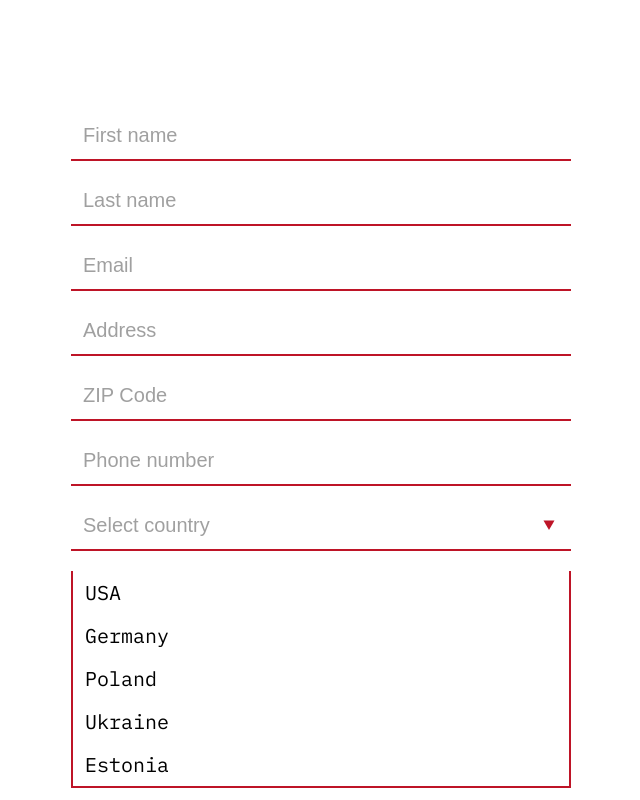
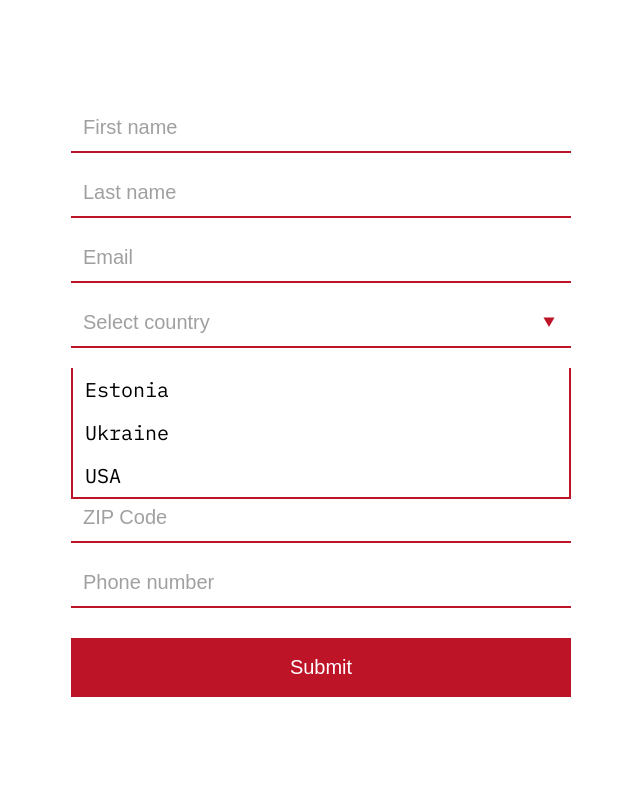
Before and after one commit to Vo7kov/form-validation-practice, a React (Create React App) app: page / in a window 1280 px wide. Both pictures are taken after a click on the button "Select country". Shown: the whole page, without its empty margins (319-959 px from the left). Built offline with nearby package versions, Linux system fonts and the light colour scheme.

Commit message:
added normal dropdowns

```diff
--- a/src/Components/Dropdown/Dropdown.scss
+++ b/src/Components/Dropdown/Dropdown.scss
@@ -47,6 +47,10 @@
     &--selected {
       color: $black;
     }
+
+    &--disabled {
+      cursor: not-allowed;
+    }
   }
 
   &__list {
--- a/src/Components/Dropdown/Dropdown.tsx
+++ b/src/Components/Dropdown/Dropdown.tsx
@@ -1,4 +1,4 @@
-import React, { useState, useEffect, useRef } from 'react';
+import React, { useState } from 'react';
 
 import { DropdownButton } from './DropdownButton/DropdownButton';
 import { DropdownList } from './DropdownList/DropdownList';
@@ -7,23 +7,20 @@ import './Dropdown.scss';
 
 type Props = {
   options: string[],
+  placeholder: string,
+  disabled?: boolean,
   onChange: (item: string) => void,
 };
 
-export const Dropdown: React.FC<Props> = ({ options, onChange }) => {
+export const Dropdown: React.FC<Props> = ({
+  options,
+  onChange,
+  placeholder,
+  disabled = false,
+}) => {
   const [isSelected, setIsSelected] = useState(false);
   const [isOpened, setOpen] = useState(false);
   const [dropdownValue, setValue] = useState('');
-
-  const dropdownButton = useRef(null);
-
-  useEffect(() => {
-    document.addEventListener('keydown', (event) => {
-      if (event.key === 'Escape' || event.target !== dropdownButton.current) {
-        setOpen(false);
-      }
-    });
-  }, []);
 
   return (
     <div className="dropdown">
@@ -31,7 +28,8 @@ export const Dropdown: React.FC<Props> = ({ options, onChange }) => {
         isSelected={isSelected}
         setOpen={setOpen}
         value={dropdownValue}
-        el={dropdownButton}
+        placeholder={placeholder}
+        disabled={disabled}
       />
 
       {isOpened && (
--- a/src/Components/Dropdown/DropdownButton/DropdownButton.tsx
+++ b/src/Components/Dropdown/DropdownButton/DropdownButton.tsx
@@ -1,30 +1,68 @@
-import React from 'react';
+import React, { useEffect, useRef, useState } from 'react';
 import classNames from 'classnames';
 
 type Props = {
-  isSelected: boolean;
-  setOpen: (param: any) => void;
-  value: string;
-  el: any,
+  isSelected: boolean,
+  value: string,
+  placeholder: string,
+  disabled: boolean,
+  setOpen: React.Dispatch<React.SetStateAction<boolean>>;
 };
 
 export const DropdownButton: React.FC<Props> = ({
   isSelected,
+  value,
+  placeholder,
+  disabled,
   setOpen,
-  value,
-  el,
-}) => (
+}) => {
+  const dropdownRef = useRef<HTMLButtonElement>(null);
+  const [isDropdownFocused, setDropdownFocused] = useState(false);
+
+  useEffect(() => {
+    document.addEventListener('keydown', (event) => {
+      if (event.key === 'Escape') {
+        setOpen(false);
+      }
+    });
+  }, []);
+
+  useEffect(() => {
+    const handleClickOutside = (event: MouseEvent) => {
+      if (dropdownRef.current && !dropdownRef.current.contains(event.target as Node)) {
+        setOpen(false);
+      }
+    };
+
+    document.addEventListener('click', handleClickOutside);
+
+    return () => {
+      document.removeEventListener('click', handleClickOutside);
+    };
+  }, [setOpen]);
+
+  const handleBlur = () => {
+    setTimeout(() => {
+      if (!isDropdownFocused) {
+        setOpen(false);
+      }
+    }, 100);
+  };
+
+  return (
     <button
-    ref={el}
+      ref={dropdownRef}
       type="button"
-    className={classNames(
-      'dropdown__button',
-      {
+      className={classNames('dropdown__button', {
         'dropdown__button--selected': isSelected,
-      },
-    )}
+        'dropdown__button--disabled': disabled,
+      })}
       onClick={() => setOpen((prevOpen: boolean) => !prevOpen)}
+      onBlur={handleBlur}
+      onFocus={() => setDropdownFocused(true)}
+      disabled={disabled}
     >
-    {value.length === 0 ? 'Select country' : value}
+      {value.length === 0 ? placeholder : value}
     </button>
   );
+};
--- a/src/Components/Dropdown/DropdownList/DropdownList.tsx
+++ b/src/Components/Dropdown/DropdownList/DropdownList.tsx
@@ -28,11 +28,13 @@ export const DropdownList: React.FC<Props> = ({
     onChange(item);
   };
 
+  const sortedOptions = options.sort((a: string, b: string) => a.localeCompare(b));
+
   return (
     <ul
       className="dropdown__list"
     >
-      {options.map((option: string) => (
+      {sortedOptions.map((option: string) => (
         <li
           key={option}
           className="dropdown__list-item"
--- a/src/Components/Form/Form.scss
+++ b/src/Components/Form/Form.scss
@@ -26,6 +26,12 @@
       font-family: inherit;
       color: $placeholder;
       opacity: 1;
+    }
+
+    &--hidden {
+      visibility: hidden;
+      position: absolute;
+      left: -9999px;
     }
   }
 
--- a/src/Components/Form/Form.tsx
+++ b/src/Components/Form/Form.tsx
@@ -7,26 +7,26 @@ import { Dropdown } from '../Dropdown/Dropdown';
 
 import './Form.scss';
 
-const countries = [
-  'USA',
-  'Germany',
-  'Poland',
-  'Ukraine',
-  'Estonia',
-];
+const countries: { [key: string]: string[] } = {
+  USA: ['New York', 'Los Angeles'],
+  Estonia: ['Johvi', 'Tallinn'],
+  Ukraine: ['Kyiv', 'Dnipro'],
+};
 
 type Inputs = {
   firstName: string,
   lastName: string,
   email: string,
+  country: string,
+  city: string,
   address: string,
   zipCode: string,
   phone: string,
-  country: string,
 };
 
 export const Form: React.FC = () => {
   const [isSuccess, setIsSuccess] = useState(false);
+  const [selectedCountry, setSelectedCountry] = useState('');
 
   const {
     register,
@@ -34,7 +34,28 @@ export const Form: React.FC = () => {
     formState: { errors },
     setValue,
   } = useForm<Inputs>();
-  const onSubmit: SubmitHandler<Inputs> = () => setIsSuccess(true);
+  const handleCountryChange = (item: string) => {
+    setSelectedCountry(item);
+    setValue('country', item, { shouldValidate: true });
+    setValue('city', '', { shouldValidate: true });
+  };
+
+  const onReset = () => {
+    setValue('firstName', '');
+    setValue('lastName', '');
+    setValue('email', '');
+    setValue('country', '');
+    setValue('city', '');
+    setValue('address', '');
+    setValue('zipCode', '');
+    setValue('phone', '');
+    setSelectedCountry('');
+  };
+
+  const onSubmit: SubmitHandler<Inputs> = () => {
+    setIsSuccess(true);
+    onReset();
+  };
 
   return (
     <>
@@ -74,7 +95,7 @@ export const Form: React.FC = () => {
         <label className="form__label" htmlFor="lastName">
           {errors.lastName && errors.lastName.type === 'required' && (
             <p className="form__input-error">
-              First name is required
+              Last name is required
             </p>
           )}
 
@@ -130,6 +151,52 @@ export const Form: React.FC = () => {
               validate: {
                 containsRussianLetters: value => !/[\u0400-\u04FF]/.test(value),
               },
+            })}
+          />
+        </label>
+
+        <label htmlFor="country" className="form__label">
+          {errors.country && errors.country.type === 'required' && (
+            <p className="form__input-error">
+              Country is required
+            </p>
+          )}
+
+          <Dropdown
+            options={Object.keys(countries)}
+            placeholder="Select country"
+            onChange={handleCountryChange}
+          />
+
+          <input
+            className="form__input form__input--hidden"
+            id="country"
+            {...register('country', {
+              required: 'required',
+            })}
+            onChange={(event) => setSelectedCountry(event.target.value)}
+          />
+        </label>
+
+        <label htmlFor="city" className="form__label">
+          {errors.city && errors.city.type === 'required' && (
+            <p className="form__input-error">
+              City is required
+            </p>
+          )}
+
+          <Dropdown
+            disabled={!selectedCountry}
+            options={countries[selectedCountry]}
+            placeholder="Select city"
+            onChange={(item: string) => setValue('city', item, { shouldValidate: true })}
+          />
+
+          <input
+            className="form__input form__input--hidden"
+            id="city"
+            {...register('city', {
+              required: 'required',
             })}
           />
         </label>
@@ -224,28 +291,6 @@ export const Form: React.FC = () => {
           />
         </label>
 
-        <label htmlFor="country" className="form__label">
-          {errors.country && errors.country.type === 'required' && (
-            <p className="form__input-error">
-              Country is required
-            </p>
-          )}
-
-          <Dropdown
-            options={countries}
-            onChange={(item: string) => setValue('country', item)}
-          />
-
-          <input
-            className="form__input"
-            id="country"
-            tabIndex={-1}
-            {...register('country', {
-              required: 'required',
-            })}
-          />
-        </label>
-
         <button
           type="submit"
           className="form__button"
```
Lines whose indentation alone changed are shown as unchanged.
